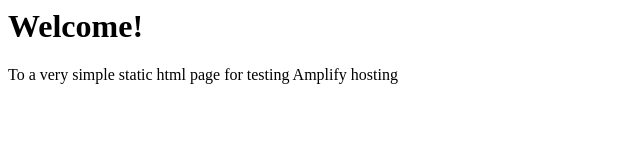
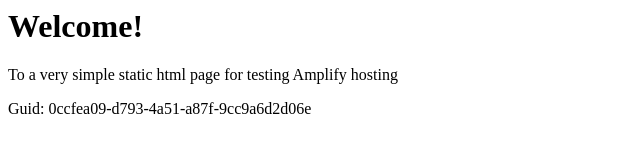
Before and after one commit to aws-aemilia-lhr/Github-PR-Commit-Integration-Test-DoNotTouch-GitHubAutoBuildCanaryTest-v1-preprod-eu-west-2, a website: page src/index.html in a window 1280 px wide. Shown: the whole page, without its empty margins (0-640 px from the left). Drawn offline with Linux system fonts and the light colour scheme.

Commit message:
commit from integ tests

```diff
--- a/src/index.html
+++ b/src/index.html
@@ -1,3 +1,5 @@
+
+
 <html lang="en">
 
 <head>
@@ -10,6 +12,6 @@
 <body>
     <h1>Welcome!</h1>
     <p>To a very simple static html page for testing Amplify hosting</p>
-</body>
+    <p>Guid: 0ccfea09-d793-4a51-a87f-9cc9a6d2d06e</p></body>
 
 </html>
```
